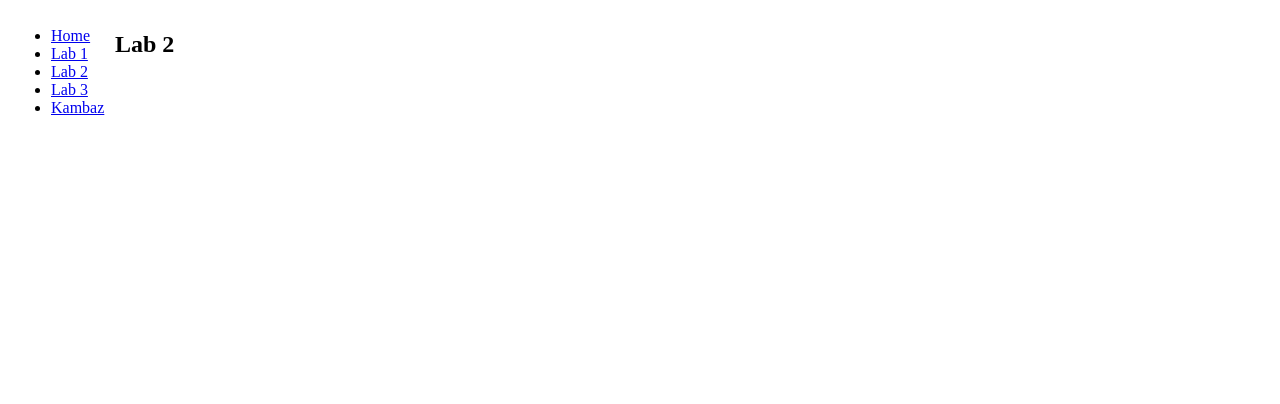
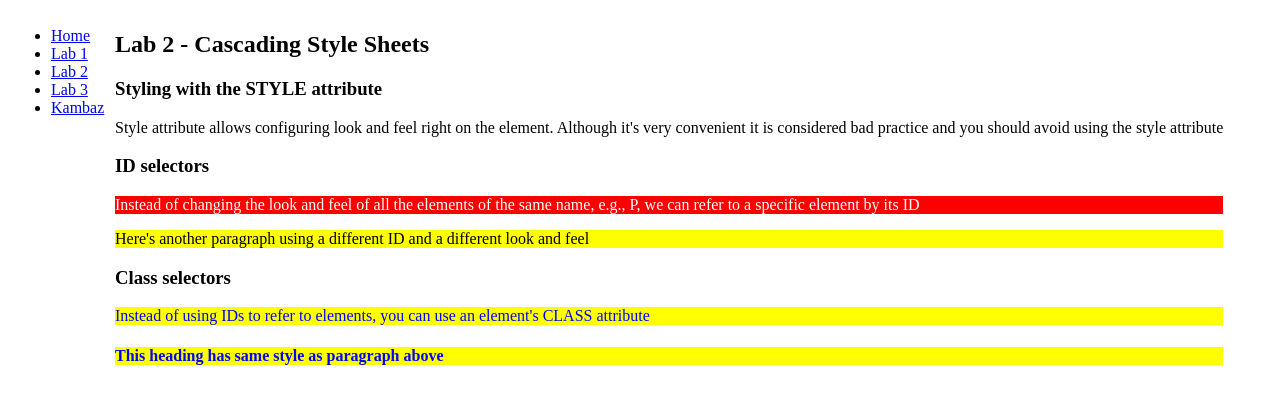
Before and after one commit to arthsindekar/kambaz-next-js, a Next.js app: page /Labs/Lab2 in a window 1280 px wide. Shown: the top 404 px of the page. Built offline with nearby package versions, Linux system fonts and the light colour scheme.

Commit message:
added css lab2

```diff
--- /dev/null
+++ b/src/app/Labs/Lab2/index.css
@@ -0,0 +1,16 @@
+/* p {
+  background-color: green;
+  color: white;
+} */
+p#wd-id-selector-1 {
+  background-color: red;
+  color: white;
+}
+p#wd-id-selector-2 {
+  background-color: yellow;
+  color: black;
+}
+.wd-class-selector {
+  background-color: yellow;
+  color: blue;
+}
--- a/src/app/Labs/Lab2/page.tsx
+++ b/src/app/Labs/Lab2/page.tsx
@@ -1,6 +1,35 @@
+import "./index.css";
 export default function Lab2() {
-return (
-<div>
-<h2>Lab 2</h2>
-</div>
-);}
+  return (
+    <div id="wd-lab2">
+      <h2>Lab 2 - Cascading Style Sheets</h2>
+      <h3>Styling with the STYLE attribute</h3>
+      <p>
+        Style attribute allows configuring look and feel right on the element.
+        Although it&apos;s very convenient it is considered bad practice and you
+        should avoid using the style attribute
+      </p>
+      <div id="wd-css-id-selectors">
+        <h3>ID selectors</h3>
+        <p id="wd-id-selector-1">
+          Instead of changing the look and feel of all the elements of the same
+          name, e.g., P, we can refer to a specific element by its ID
+        </p>
+        <p id="wd-id-selector-2">
+          Here&apos;s another paragraph using a different ID and a different
+          look and feel
+        </p>
+      </div>
+      <div id="wd-css-class-selectors">
+        <h3>Class selectors</h3>
+        <p className="wd-class-selector">
+          Instead of using IDs to refer to elements, you can use an element&apos;s
+          CLASS attribute
+        </p>
+        <h4 className="wd-class-selector">
+          This heading has same style as paragraph above
+        </h4>
+      </div>
+    </div>
+  );
+}
```
